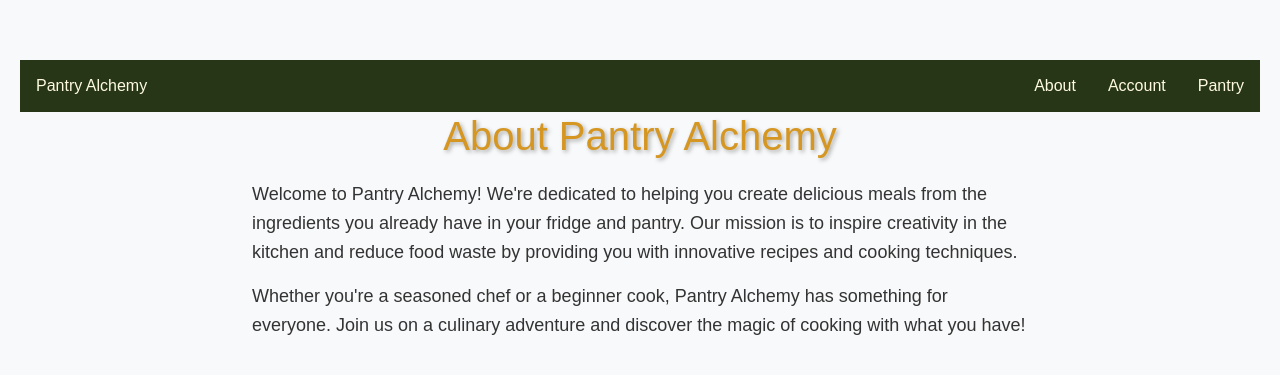
After one commit to abbybrink/PantryAlchemy, a Flask app: page /about in a window 1280 px wide. The commit adds this page. Shown: the top 375 px of the page. Run offline with Flask 3, Linux system fonts and the light colour scheme; some libraries are stand-ins or nearby versions.

Commit message:
Added About

```diff
--- a/app.py
+++ b/app.py
@@ -60,3 +60,7 @@ def pantry():
 @app.route("/account")  # Route for the Pantry page
 def account():
     return render_template('account.html')
+
+@app.route("/about")  # Route for the About page
+def about():
+    return render_template('about.html')
--- /dev/null
+++ b/templates/about.html
@@ -0,0 +1,51 @@
+<!DOCTYPE html>
+<html lang="en">
+<head>
+    <meta charset="UTF-8">
+    <meta name="viewport" content="width=device-width, initial-scale=1.0">
+    <link rel="stylesheet" href="https://stackpath.bootstrapcdn.com/bootstrap/4.5.2/css/bootstrap.min.css">
+    <link rel="stylesheet" type="text/css" href="{{ url_for('static',filename='styles/stylesheet.css') }}">
+    <link href="https://cdn.jsdelivr.net/npm/bootstrap@5.3.2/dist/css/bootstrap.min.css" rel="stylesheet" integrity="sha384-T3c6CoIi6uLrA9TneNEoa7RxnatzjcDSCmG1MXxSR1GAsXEV/Dwwykc2MPK8M2HN" crossorigin="anonymous">
+    <title>About Pantry Alchemy</title>
+    <style>
+        /* Custom CSS for additional styling */
+        body {
+            background-color: #f8f9fa; /* Light background color */
+            font-family: 'Arial', sans-serif; /* Font family */
+            color: #333; /* Text color */
+            padding-top: 60px; /* Space for fixed navbar */
+        }
+
+        .container {
+            max-width: 800px; /* Limit width for better readability */
+        }
+
+        h1 {
+            color: #d59622; /* Primary color for headings */
+            margin-bottom: 20px; /* Add spacing below heading */
+        }
+
+        p {
+            font-size: 18px; /* Larger font size for better readability */
+            line-height: 1.6; /* Increase line height for better spacing */
+        }
+    </style>
+</head>
+<body>
+    {% include 'navbar.html' %}
+
+    <div class="container">
+        <div class="row">
+            <div class="col">
+                <h1>About Pantry Alchemy</h1>
+                <p>Welcome to Pantry Alchemy! We're dedicated to helping you create delicious meals from the ingredients you already have in your fridge and pantry. Our mission is to inspire creativity in the kitchen and reduce food waste by providing you with innovative recipes and cooking techniques.</p>
+                <p>Whether you're a seasoned chef or a beginner cook, Pantry Alchemy has something for everyone. Join us on a culinary adventure and discover the magic of cooking with what you have!</p>
+            </div>
+        </div>
+    </div>
+
+    <script src="https://code.jquery.com/jquery-3.5.1.slim.min.js"></script>
+    <script src="https://cdn.jsdelivr.net/npm/@popperjs/core@2.4.3/dist/umd/popper.min.js"></script>
+    <script src="https://stackpath.bootstrapcdn.com/bootstrap/4.5.2/js/bootstrap.min.js"></script>
+</body>
+</html>
--- a/templates/navbar.html
+++ b/templates/navbar.html
@@ -3,5 +3,6 @@
         <li><a href="/">Pantry Alchemy</a></li>
         <li class="right"><a href="/pantry">Pantry</a></li>
         <li class="right"><a href="/account">Account</a></li>
+        <li class="right"><a href="/about">About</a></li>
     </ul>
 </nav>
```
